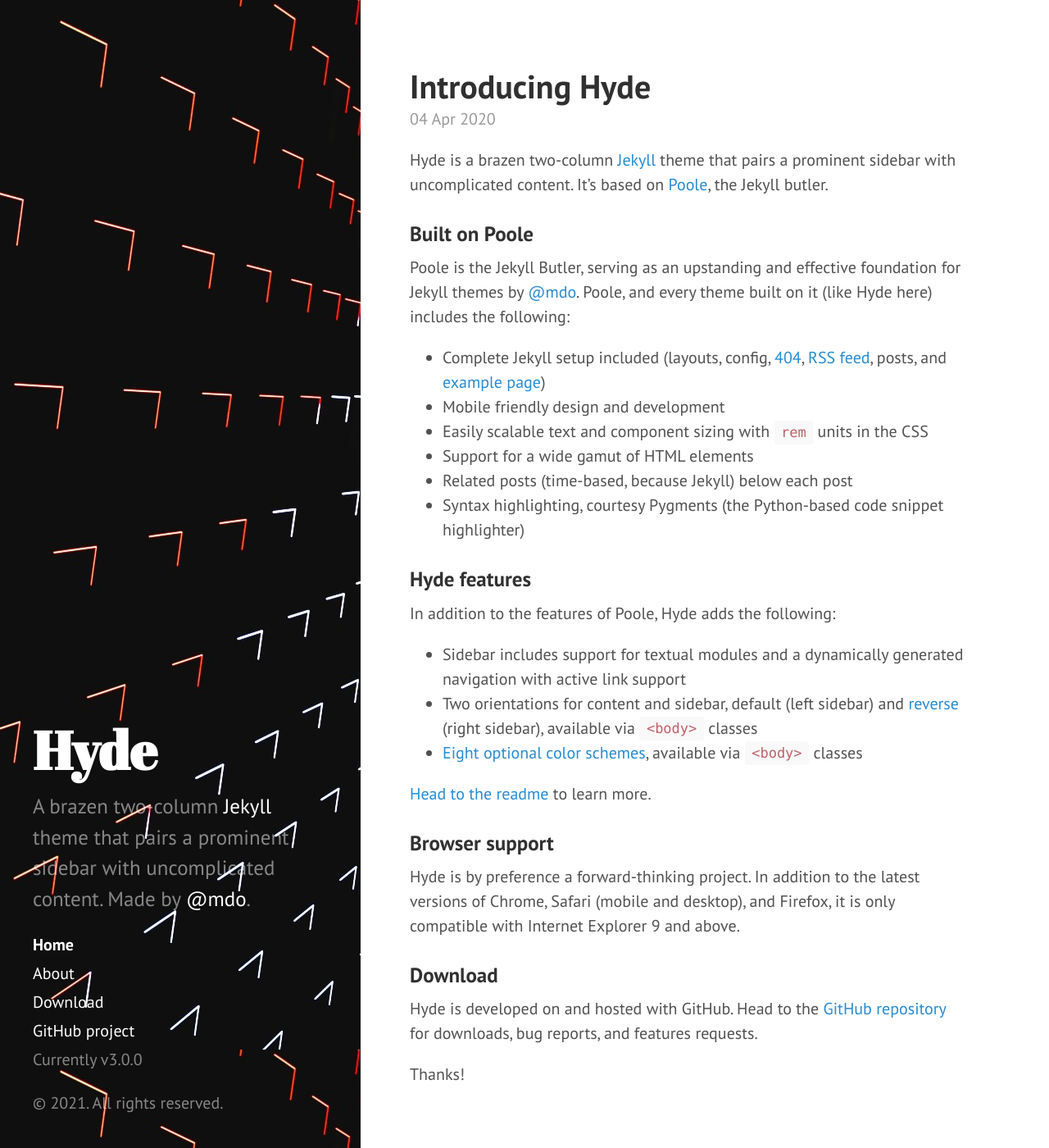
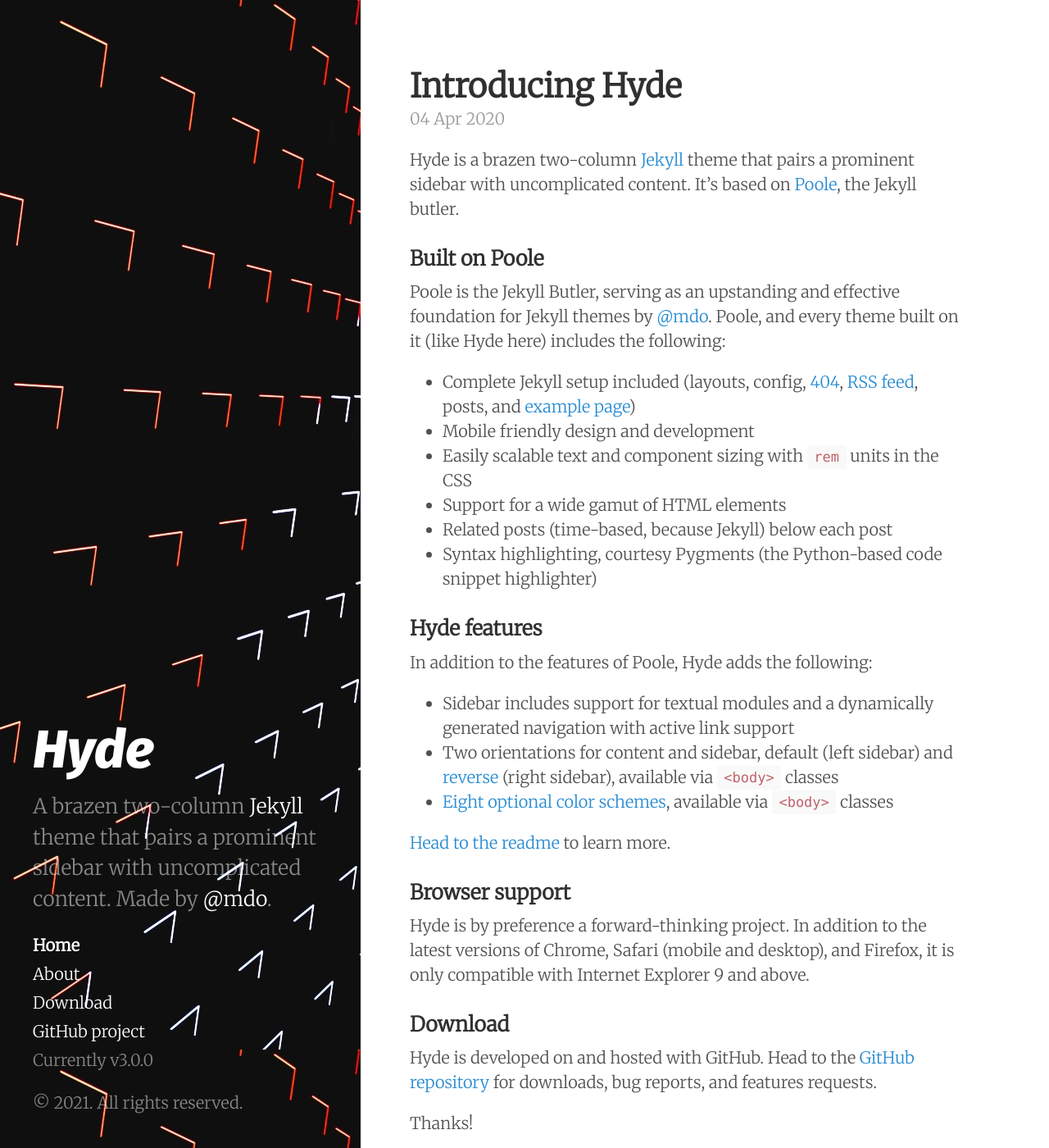
Before and after one commit to manddar/HydeIt, a Jekyll site: the page built from index.html, in a window 1280 px wide and 1400 px high. Shown: the whole window at 82% size. Built offline with Jekyll 4.4.1, drawn with Linux system fonts in a browser that asks for light colours; the list of posts is cut into pages by our own code.

Commit message:
Added new fonts

```diff
--- a/_config.yml
+++ b/_config.yml
@@ -5,6 +5,9 @@
 url:              https://mandar-me.vercel.app
 baseurl:          /
 paginate:         5
+
+# Custom configuration
+background-image: /public/background.jpg
 
 # About and contact
 author:
--- a/_includes/head.html
+++ b/_includes/head.html
@@ -16,6 +16,10 @@
   <link rel="stylesheet" href="{{ 'public/css/hyde.css' | absolute_url }}">
   <link rel="stylesheet" href="http://fonts.googleapis.com/css?family=PT+Sans:400,400italic,700|Abril+Fatface">
 
+  <link rel="preconnect" href="https://fonts.googleapis.com">
+  <link rel="preconnect" href="https://fonts.gstatic.com" crossorigin>
+  <link href="https://fonts.googleapis.com/css2?family=Fira+Sans:ital,wght@1,800&family=Merriweather:ital,wght@0,300;1,300&display=swap" rel="stylesheet">
+
   <link rel="apple-touch-icon-precomposed" sizes="144x144" href="{{ 'public/apple-touch-icon-144-precomposed.png' | absolute_url }}">
   <link rel="shortcut icon" href="{{ 'public/favicon.ico' | absolute_url }}">
 
--- a/public/css/hyde.css
+++ b/public/css/hyde.css
@@ -32,10 +32,13 @@
  * Global resets
  *
  * Update the foundational and global aspects of the page.
+ * font-family: 'Fira Sans', sans-serif;
+ * font-family: 'Merriweather', serif;
  */
 
 html {
-  font-family: "PT Sans", Helvetica, Arial, sans-serif;
+  /*font-family: "PT Sans", Helvetica, Arial, sans-serif;*/
+  font-family: 'Merriweather', serif;
 }
 @media (min-width: 48em) {
   html {
@@ -70,7 +73,7 @@
     bottom: 0;
     width: 22rem;
     text-align: left;
-    background-image: url('{{ site.baseurl }}public/background.jpg');
+    background-image: url('{{ site.background-image }}');
   }
 }
 
@@ -83,7 +86,8 @@
 .sidebar-about h1 {
   color: #fff;
   margin-top: 0;
-  font-family: "Abril Fatface", serif;
+  /* font-family: "Abril Fatface", serif; */
+  font-family: 'Fira Sans', sans-serif;
   font-size: 3.25rem;
 }
 
```
